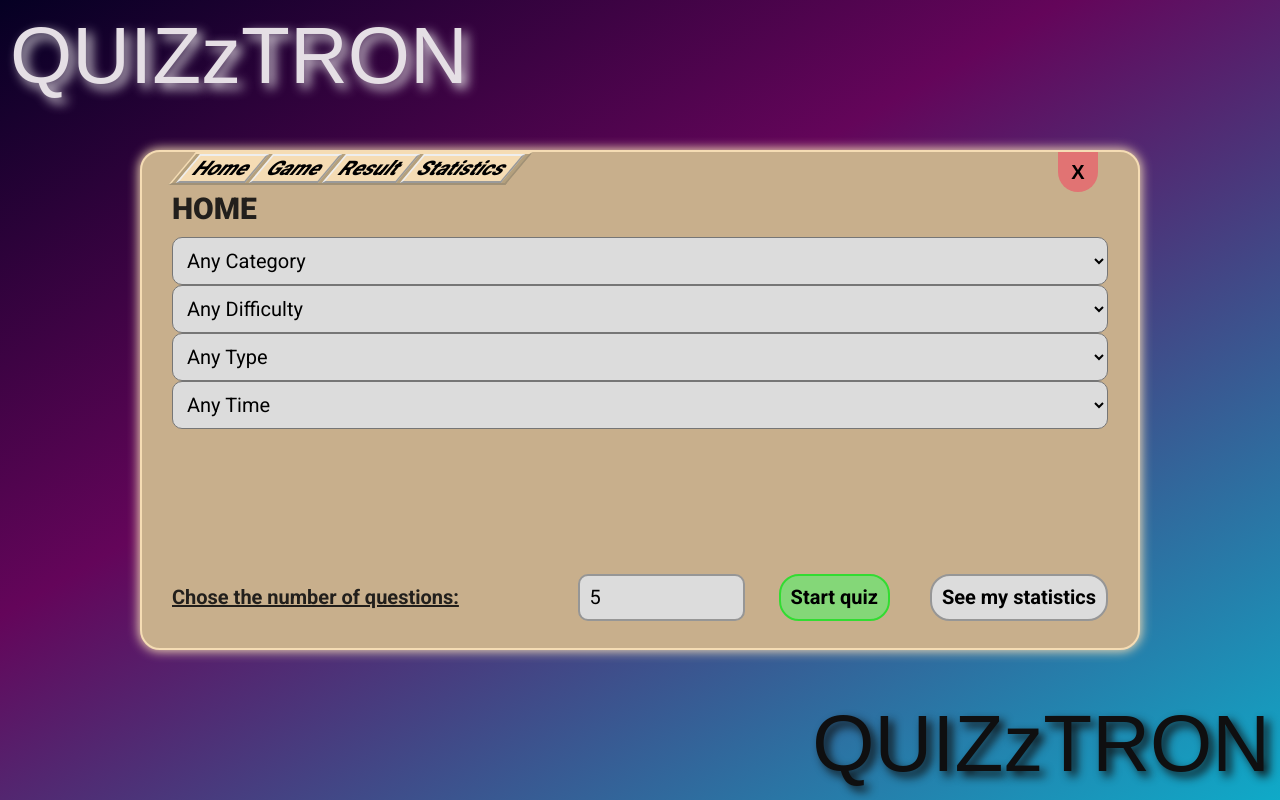
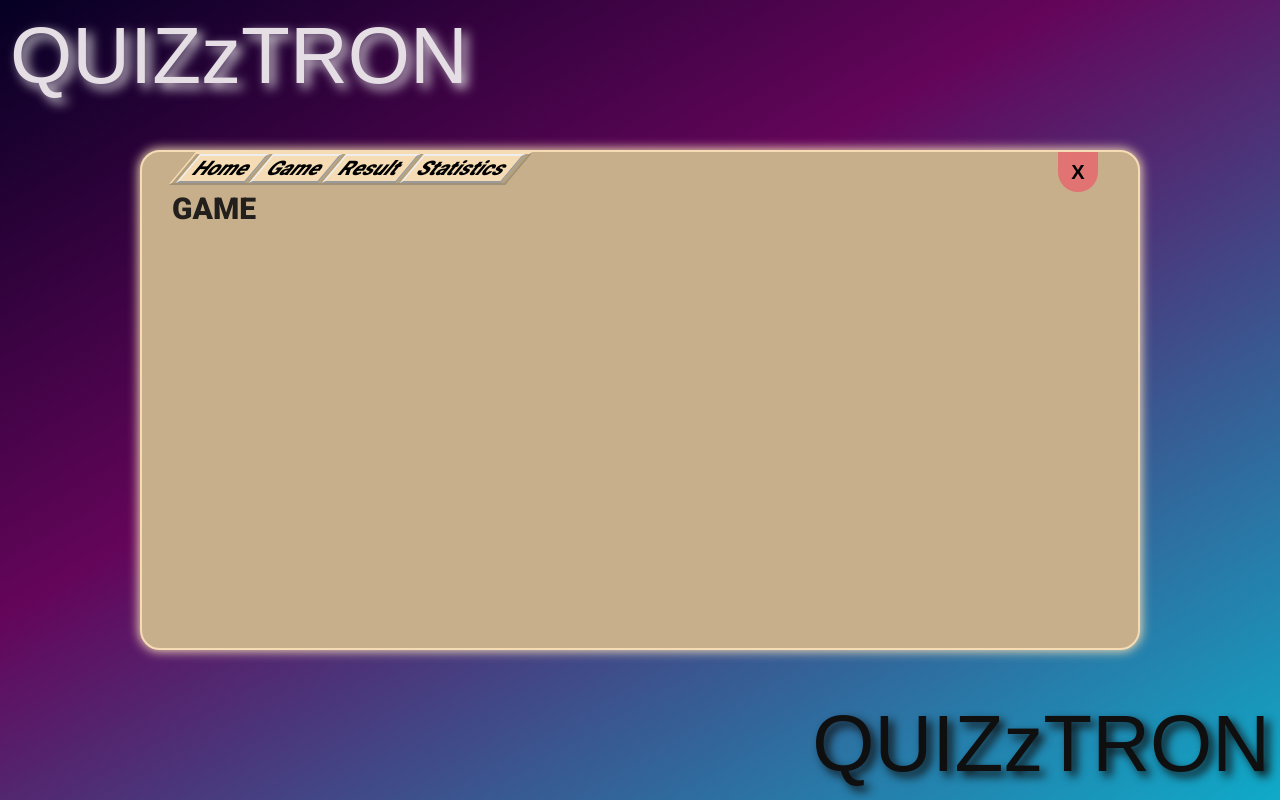
Before and after one commit to RKeyIT/React_01.24, a React (Vite) app: page / in a window 1280 px wide. Built offline with nearby package versions, Linux system fonts and the light colour scheme; a web font is replaced by a local one.

Commit message:
fix: ctx deoendencies

```diff
--- a/src/context/GameContext.tsx
+++ b/src/context/GameContext.tsx
@@ -31,7 +31,7 @@ export interface IGameContext {
 interface IGameProvider { children: ReactNode }
 
 const defaultContext: IGameContext = {
-    currentPage: PageNames.HOME,
+    currentPage: PageNames.GAME,
     isInGame: false,
     minQuestionsCount: 5,
     maxQuestionsCount: 15,
--- a/src/shared/NavButton/NavButton.tsx
+++ b/src/shared/NavButton/NavButton.tsx
@@ -7,11 +7,13 @@ interface IProps {
 }
 
 export const NavButton: FC<IProps> = ({children}) => {
-    const ctx = useGameContext()
+    const [, setContext] = useGameContext()
 
     const changePage = () => {
-        ctx.currentPage = children
-        console.log(ctx.currentPage)
+        setContext(prev => ({
+            ...prev,
+            currentPage: children
+        }))
     }
 
     return (
```
